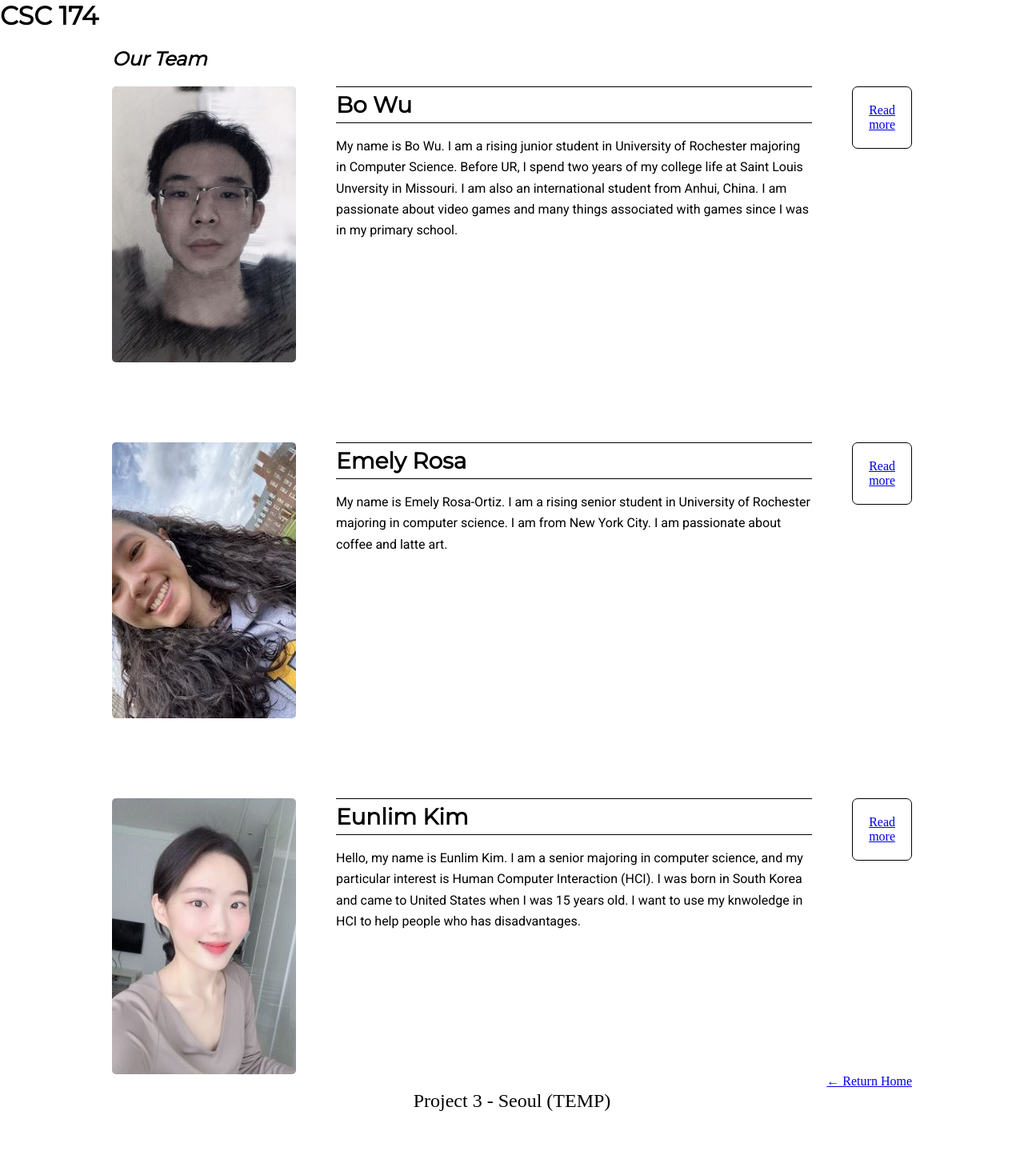
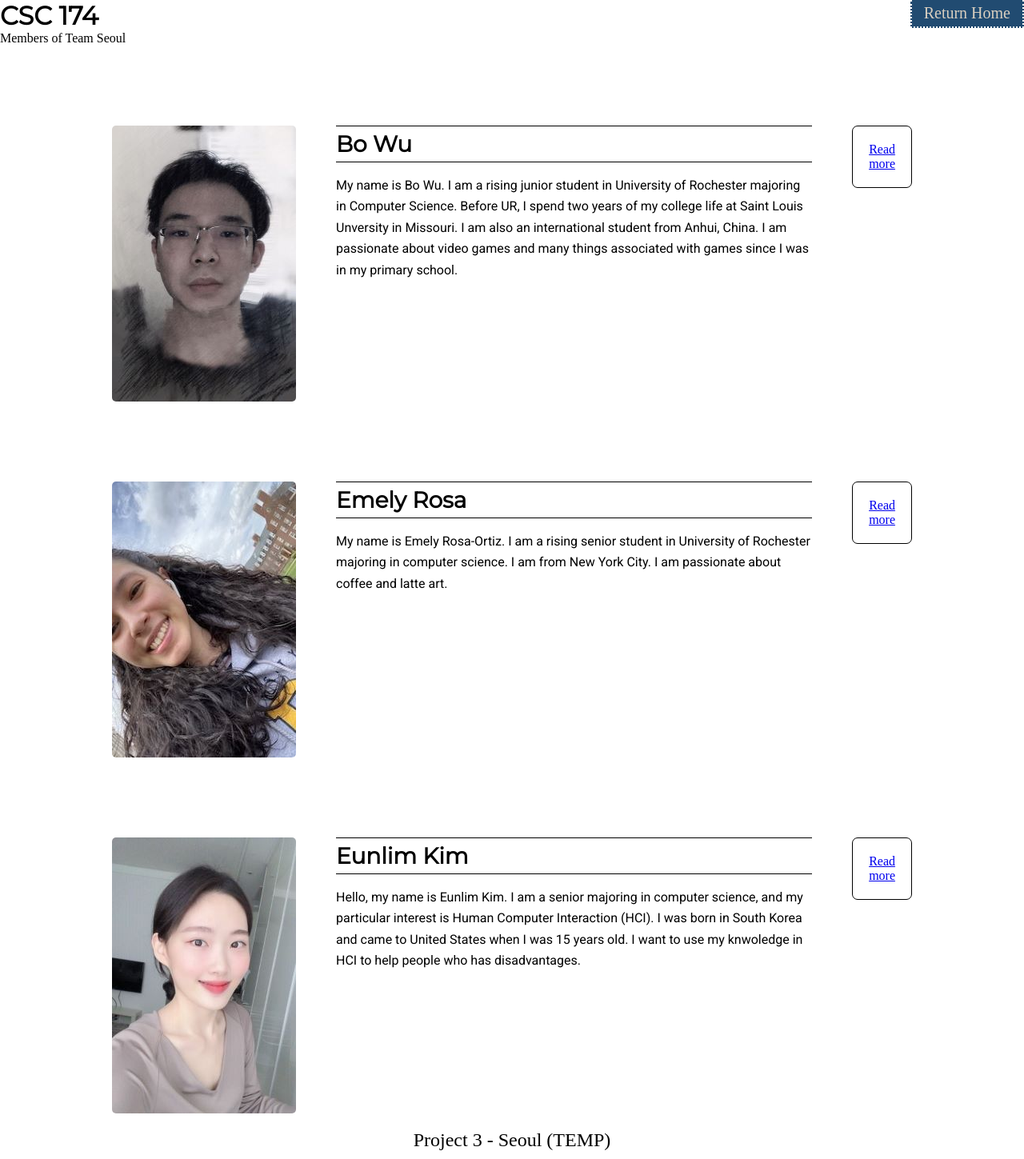
Before and after one commit to jalhadab/project5, a PHP site: page /directory.php in a window 1280 px wide. Shown: the whole page at 80% size. Before the commit the page ends 1389 px from the top, so only its background shows below. Run offline with PHP 8.4, Linux system fonts and the light colour scheme; data that the repository does not hold is empty.

Commit message:
Made headings/nav more uniform across site

```diff
--- a/bo.php
+++ b/bo.php
@@ -1,6 +1,7 @@
 <?php include "inc/html-top.php"?>
 
 <body>
+    <?php $customLink="<a href='directory.php'>Return to Directory</a>";?>
 	<?php include "inc/nav.php"?>
 
 	<header>
--- a/css/style.css
+++ b/css/style.css
@@ -53,7 +53,6 @@ header .container, footer .container {
 	margin: 0 auto;
 	width: 95%;
 	max-width: 1000px;
-	position: relative;
 }
 
 .dir-student{
@@ -138,10 +137,6 @@ footer.persistent {
 	width: 100%;
 }
 
-#submit {
-	align-self: flex-end;
-}
-
 .intro-container{
 	width: 400px;
 }
@@ -153,13 +148,12 @@ footer.persistent {
 	top: -40px;
 }
 
-.a-right{
-	position: absolute;
-	right: 0;
+.space-below{
+	margin-bottom: 100px;
 }
 
-.space-below{
-	margin-bottom: 100px;
+#submit {
+	align-self: flex-end;
 }
 
 /*
--- a/directory.php
+++ b/directory.php
@@ -1,12 +1,16 @@
 <?php include "inc/html-top.php"?>
 	<body>
-		<header>
+	    <?php $customLink="<a href='index.php'>Return Home</a>";?>
+	    <?php include "inc/nav.php"?>
+
+		<header class="space-below">
 			<h1>CSC 174</h1>
+			<div>Members of Team Seoul</div>
 		</header>
 		<div class="background">
 			<div class="container">
 				<article>
-					<h2>Our Team</h2>
+
 					<section class="dir-student space-below">
 						<img src="images/bo-selfie.jpg" alt="Bo">
 						<div>
@@ -39,7 +43,6 @@
 						<a href="kim.php">Read more</a>
 					</section>
 				</article>
-				<a href="index.php" class="a-right">← Return Home</a>
 			</div>
 		</div>
 		<footer class="dir-footer">
--- a/emely.php
+++ b/emely.php
@@ -1,6 +1,7 @@
 <?php include "inc/html-top.php"?>
 
 <body>
+    <?php $customLink="<a href='directory.php'>Return to Directory</a>";?>
 	<?php include "inc/nav.php"?>
 
 	<header>
--- a/inc/nav.php
+++ b/inc/nav.php
@@ -1,3 +1,3 @@
 <nav class="menu">
-	<a href="directory.php">Return to Directory</a>
+	<?php echo $customLink;?>
 </nav>
--- a/kim.php
+++ b/kim.php
@@ -1,6 +1,7 @@
 <?php include "inc/html-top.php"?>
 
 		<body>
+		    <?php $customLink="<a href='directory.php'>Return to Directory</a>";?>
 			<?php include "inc/nav.php"?>
 
 			<header>
```
